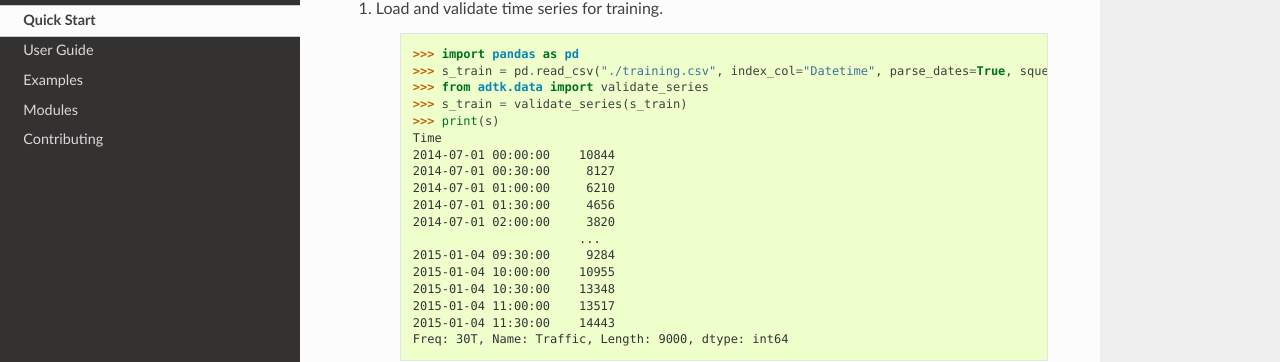
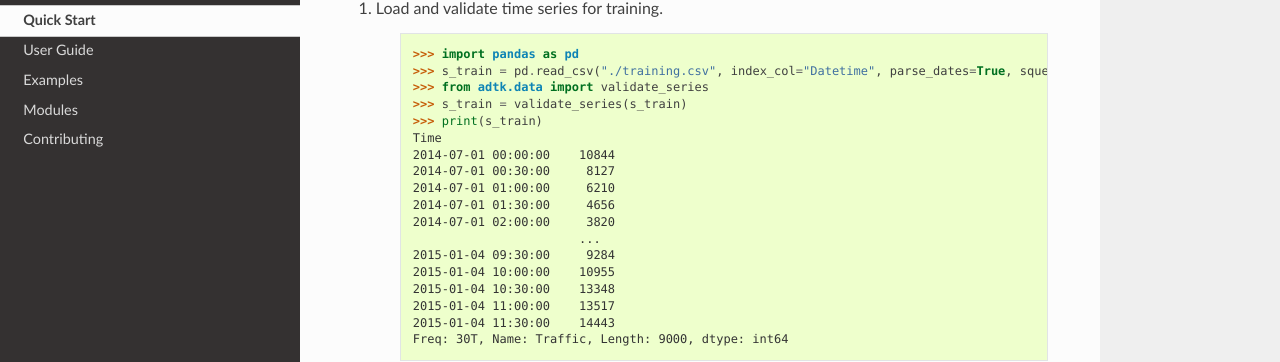
Before and after one commit to arundo/adtk, a Sphinx documentation site: the page built from docs/quickstart.rst, in a window 1280 px wide and 900 px high. Shown: the part 235-597 px from the top of the window. Built offline with Sphinx 7.4.7 and the Read the Docs theme 2.0.0, drawn with Linux system fonts in a browser that asks for light colours; pages that are not in the unit, such as notebooks, are missing from menus.

Commit message:
Update quickstart.rst (#3)
Minor typo fix in quick start section of the docs. Doc-only update, not version number changes.

```diff
--- a/docs/quickstart.rst
+++ b/docs/quickstart.rst
@@ -14,7 +14,7 @@ daily) traffic pattern. The data used here is the NYC taxi traffic dataset from
                 >>> s_train = pd.read_csv("./training.csv", index_col="Datetime", parse_dates=True, squeeze=True)
                 >>> from adtk.data import validate_series
                 >>> s_train = validate_series(s_train)
-                >>> print(s)
+                >>> print(s_train)
                 Time
                 2014-07-01 00:00:00    10844
                 2014-07-01 00:30:00     8127
```
